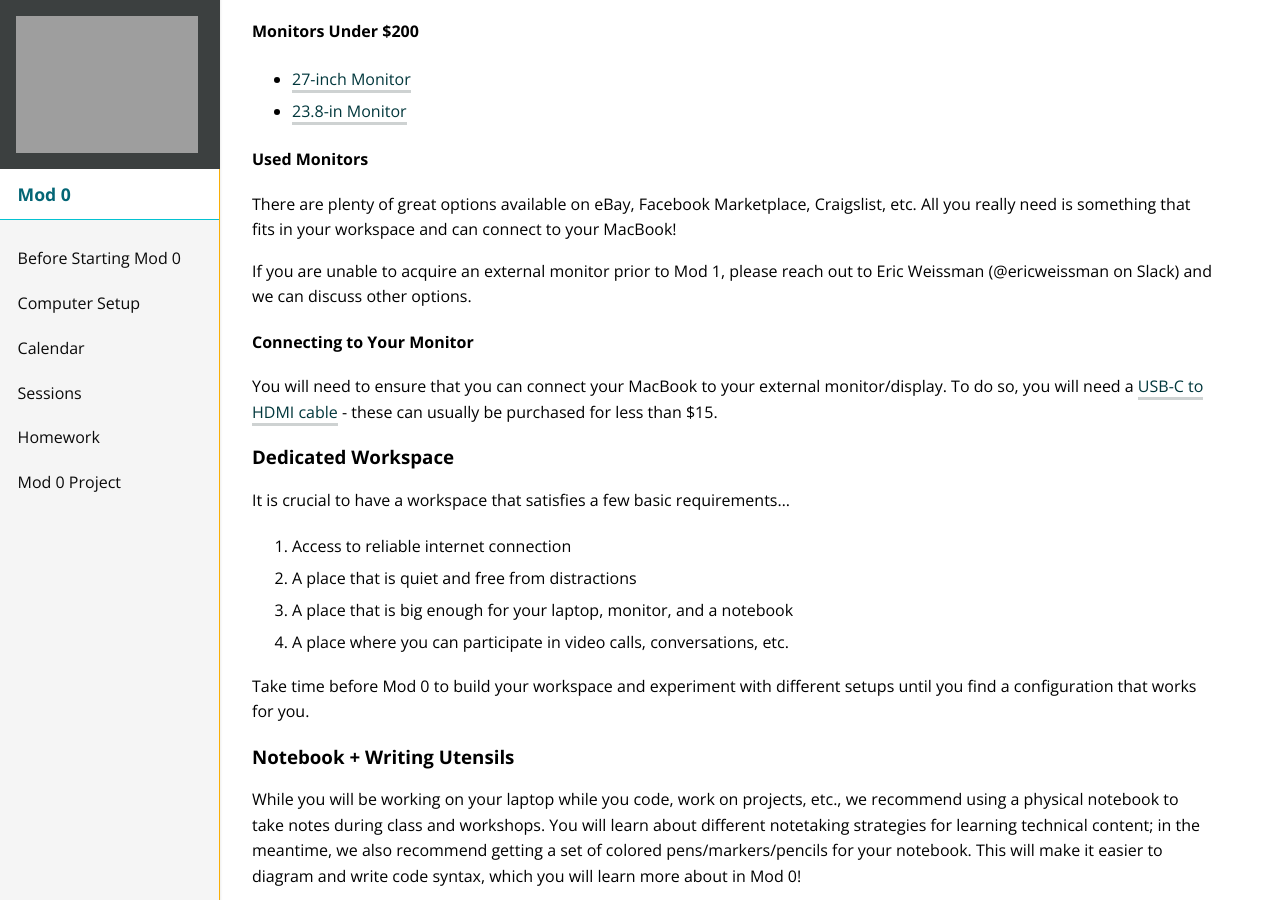
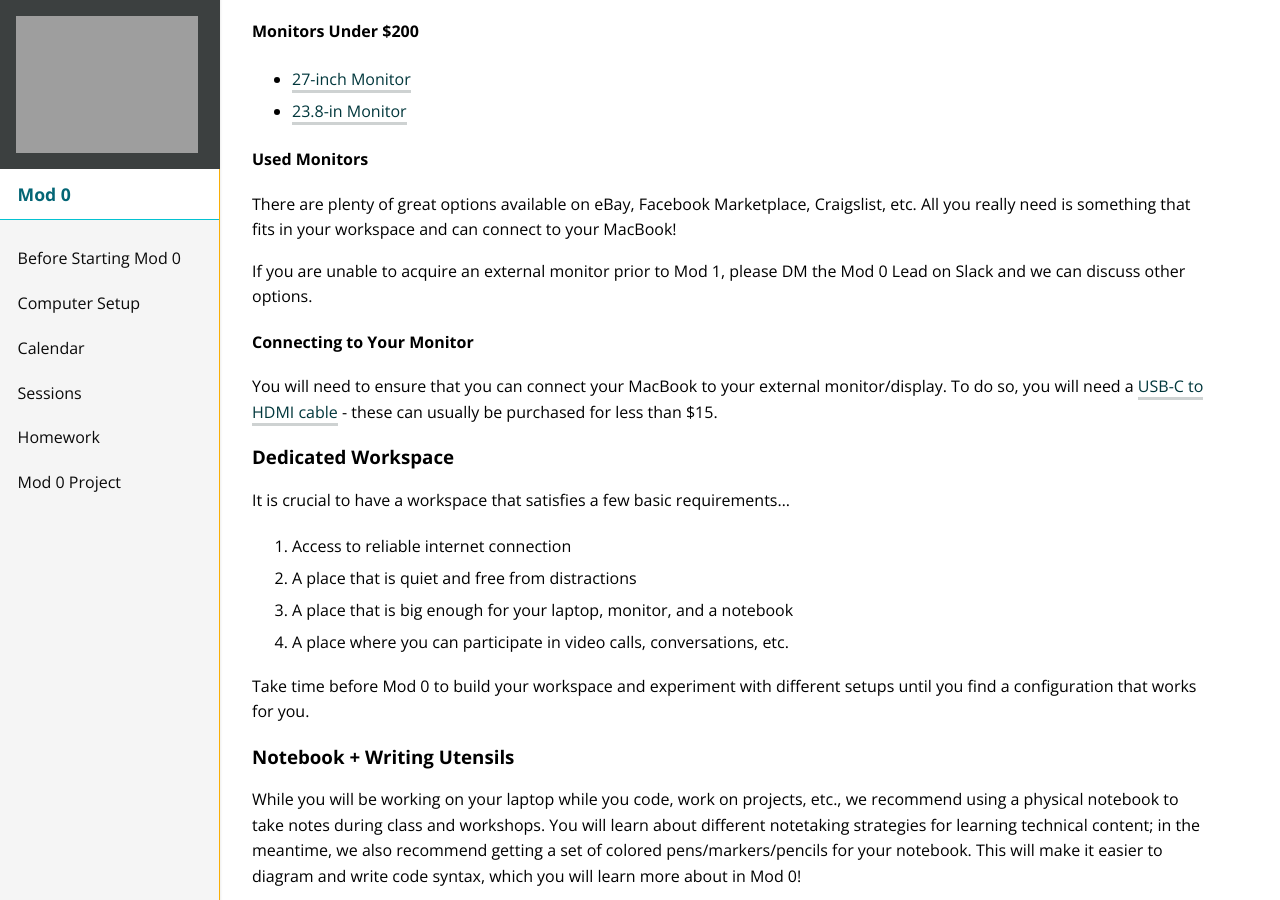
Before and after one commit to turingschool/mod-0-curriculum, a Jekyll site: the page built from remote-workspace.md, in a window 1280 px wide and 900 px high, scrolled down 830 px. Built offline with Jekyll 4.4.1, drawn with Linux system fonts in a browser that asks for light colours; nearby versions of some CDN libraries.

Commit message:
Remove Erics -> Mod 0 Lead

```diff
--- a/remote-workspace.md
+++ b/remote-workspace.md
@@ -37,7 +37,7 @@ Here are a few of our recommendations...
 
 There are plenty of great options available on eBay, Facebook Marketplace, Craigslist, etc. All you really need is something that fits in your workspace and can connect to your MacBook!
 
-If you are unable to acquire an external monitor prior to Mod 1, please reach out to Eric Weissman (@ericweissman on Slack) and we can discuss other options.
+If you are unable to acquire an external monitor prior to Mod 1, please DM the Mod 0 Lead on Slack and we can discuss other options.
 
 #### Connecting to Your Monitor
 
```
